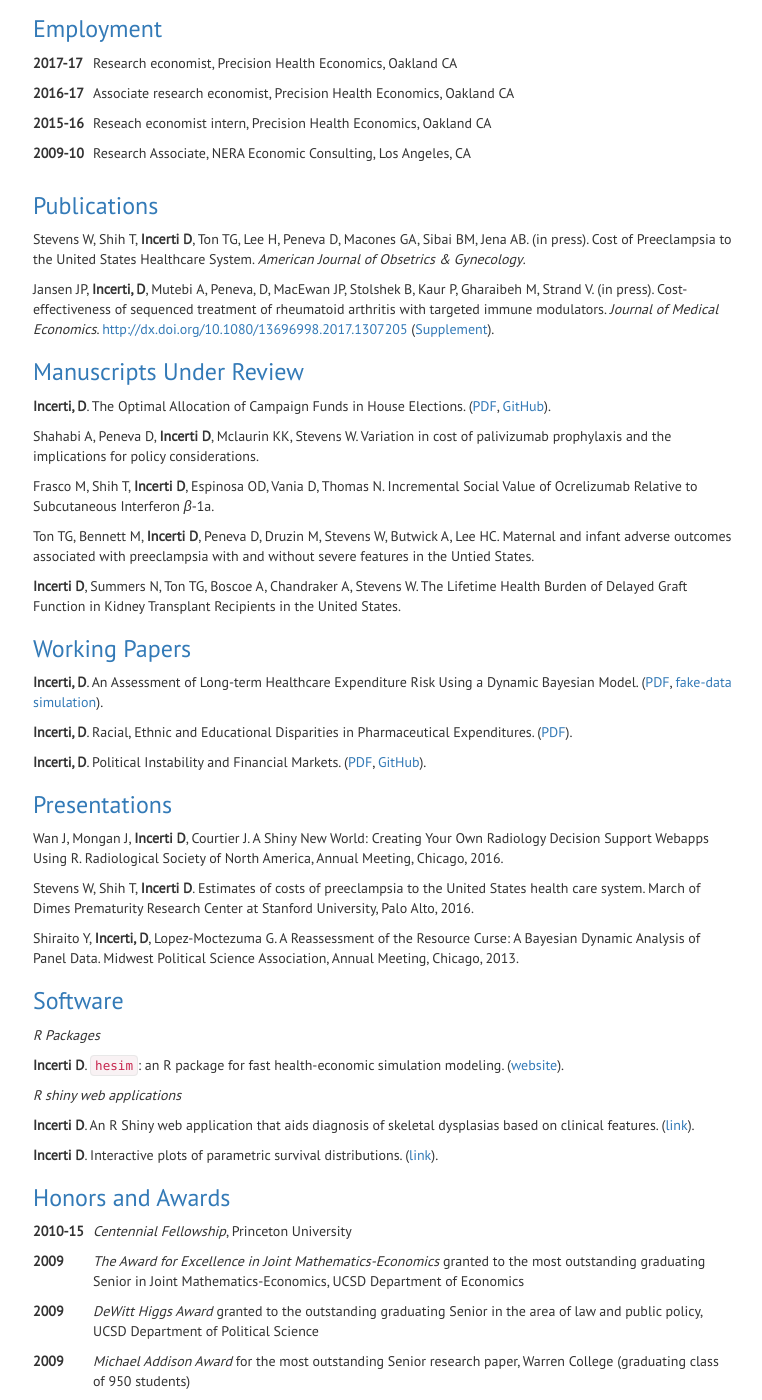
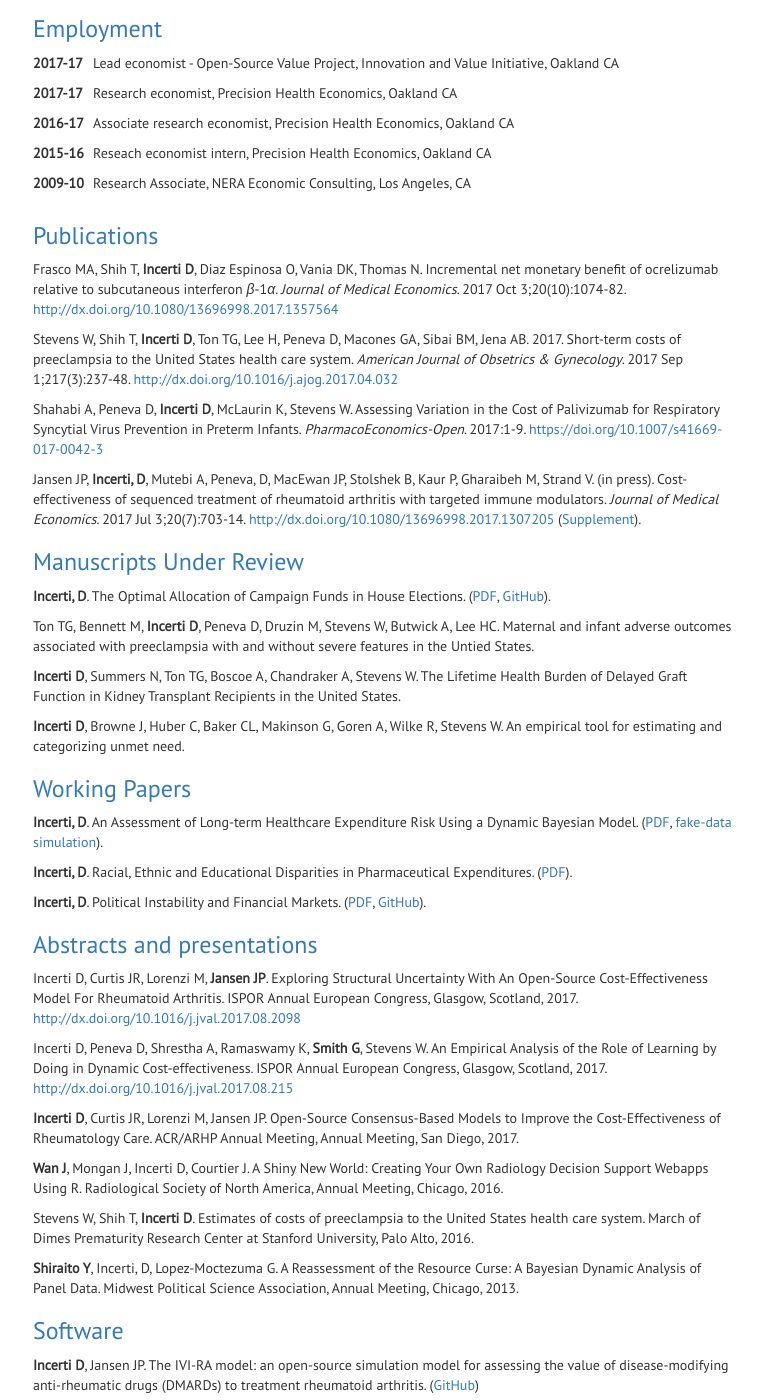
Before and after one commit to dincerti/dincerti.github.io, a Jekyll site: the page built from cv.html, in a window 1280 px wide and 1400 px high, scrolled down 310 px. Shown: the whole window, without its empty margins (257-1019 px from the left). Built offline with Jekyll 4.4.1, drawn with Linux system fonts in a browser that asks for light colours; some of the changed text lies outside the part shown.

Commit message:
Update website with new papers + code

```diff
--- a/cv.html
+++ b/cv.html
@@ -21,6 +21,9 @@ a PDF version is available <a href="dincerti-cv.pdf"> here</a>.
 <h3 id="employment">Employment</h3>
 <dl>
 <dt>2017-17</dt>
+<dd>Lead economist - Open-Source Value Project, Innovation and Value Initiative, Oakland CA
+</dd>
+<dt>2017-17</dt>
 <dd>Research economist, Precision Health Economics, Oakland CA
 </dd>
 <dt>2016-17</dt>
@@ -34,26 +37,34 @@ a PDF version is available <a href="dincerti-cv.pdf"> here</a>.
 </dd>
 </dl>
 <h3 id="publications">Publications</h3>
-<p>Stevens W, Shih T, <strong>Incerti D</strong>, Ton TG, Lee H, Peneva D, Macones GA, Sibai BM, Jena AB. (in press). Cost of Preeclampsia to the United States Healthcare System. <em>American Journal of Obsetrics &amp; Gynecology</em>.</p>
-<p>Jansen JP, <strong>Incerti, D</strong>, Mutebi A, Peneva, D, MacEwan JP, Stolshek B, Kaur P, Gharaibeh M, Strand V. (in press). Cost-effectiveness of sequenced treatment of rheumatoid arthritis with targeted immune modulators. <em>Journal of Medical Economics</em>. <a href="http://dx.doi.org/10.1080/13696998.2017.1307205" class="uri">http://dx.doi.org/10.1080/13696998.2017.1307205</a> (<a href="http://devinincerti.com/papers/ce-bdmards-ra-jme-2017-supplement.pdf">Supplement</a>).</p>
+<p>Frasco MA, Shih T, <strong>Incerti D</strong>, Diaz Espinosa O, Vania DK, Thomas N. Incremental net monetary benefit of ocrelizumab relative to subcutaneous interferon <span class="math inline"><em>β</em></span>-1<span class="math inline"><em>α</em></span>. <em>Journal of Medical Economics</em>. 2017 Oct 3;20(10):1074-82. <a href="http://dx.doi.org/10.1080/13696998.2017.1357564" class="uri">http://dx.doi.org/10.1080/13696998.2017.1357564</a></p>
+<p>Stevens W, Shih T, <strong>Incerti D</strong>, Ton TG, Lee H, Peneva D, Macones GA, Sibai BM, Jena AB. 2017. Short-term costs of preeclampsia to the United States health care system. <em>American Journal of Obsetrics &amp; Gynecology</em>. 2017 Sep 1;217(3):237-48. <a href="http://dx.doi.org/10.1016/j.ajog.2017.04.032" class="uri">http://dx.doi.org/10.1016/j.ajog.2017.04.032</a></p>
+<p>Shahabi A, Peneva D, <strong>Incerti D</strong>, McLaurin K, Stevens W. Assessing Variation in the Cost of Palivizumab for Respiratory Syncytial Virus Prevention in Preterm Infants. <em>PharmacoEconomics-Open</em>. 2017:1-9. <a href="https://doi.org/10.1007/s41669-017-0042-3" class="uri">https://doi.org/10.1007/s41669-017-0042-3</a></p>
+<p>Jansen JP, <strong>Incerti, D</strong>, Mutebi A, Peneva, D, MacEwan JP, Stolshek B, Kaur P, Gharaibeh M, Strand V. (in press). Cost-effectiveness of sequenced treatment of rheumatoid arthritis with targeted immune modulators. <em>Journal of Medical Economics</em>. 2017 Jul 3;20(7):703-14. <a href="http://dx.doi.org/10.1080/13696998.2017.1307205" class="uri">http://dx.doi.org/10.1080/13696998.2017.1307205</a> (<a href="http://devinincerti.com/papers/ce-bdmards-ra-jme-2017-supplement.pdf">Supplement</a>).</p>
 <h3 id="manuscripts-under-review">Manuscripts Under Review</h3>
 <p><strong>Incerti, D</strong>. The Optimal Allocation of Campaign Funds in House Elections. (<a href="http://devinincerti.com/papers/optimal_house.pdf">PDF</a>, <a href="https://github.com/dincerti/optimal-house">GitHub</a>).</p>
-<p>Shahabi A, Peneva D, <strong>Incerti D</strong>, Mclaurin KK, Stevens W. Variation in cost of palivizumab prophylaxis and the implications for policy considerations.</p>
-<p>Frasco M, Shih T, <strong>Incerti D</strong>, Espinosa OD, Vania D, Thomas N. Incremental Social Value of Ocrelizumab Relative to Subcutaneous Interferon <span class="math inline"><em>β</em></span>-1a.</p>
 <p>Ton TG, Bennett M, <strong>Incerti D</strong>, Peneva D, Druzin M, Stevens W, Butwick A, Lee HC. Maternal and infant adverse outcomes associated with preeclampsia with and without severe features in the Untied States.</p>
 <p><strong>Incerti D</strong>, Summers N, Ton TG, Boscoe A, Chandraker A, Stevens W. The Lifetime Health Burden of Delayed Graft Function in Kidney Transplant Recipients in the United States.</p>
+<p><strong>Incerti D</strong>, Browne J, Huber C, Baker CL, Makinson G, Goren A, Wilke R, Stevens W. An empirical tool for estimating and categorizing unmet need.</p>
 <h3 id="working-papers">Working Papers</h3>
 <p><strong>Incerti, D</strong>. An Assessment of Long-term Healthcare Expenditure Risk Using a Dynamic Bayesian Model. (<a href="http://devinincerti.com/papers/longterm_spending.pdf">PDF</a>, <a href="http://devinincerti.com/twopart_re_longitudinal.html">fake-data simulation</a>).</p>
 <p><strong>Incerti, D</strong>. Racial, Ethnic and Educational Disparities in Pharmaceutical Expenditures. (<a href="http://devinincerti.com/papers/disparities_rx.pdf">PDF</a>).</p>
 <p><strong>Incerti, D</strong>. Political Instability and Financial Markets. (<a href="http://devinincerti.com/papers/instability_finance.pdf">PDF</a>, <a href="https://github.com/dincerti/political-instability">GitHub</a>).</p>
-<h3 id="presentations">Presentations</h3>
-<p>Wan J, Mongan J, <strong>Incerti D</strong>, Courtier J. A Shiny New World: Creating Your Own Radiology Decision Support Webapps Using R. Radiological Society of North America, Annual Meeting, Chicago, 2016.</p>
+<h3 id="abstracts-and-presentations">Abstracts and presentations</h3>
+<p>Incerti D, Curtis JR, Lorenzi M, <strong>Jansen JP</strong>. Exploring Structural Uncertainty With An Open-Source Cost-Effectiveness Model For Rheumatoid Arthritis. ISPOR Annual European Congress, Glasgow, Scotland, 2017. <a href="http://dx.doi.org/10.1016/j.jval.2017.08.2098" class="uri">http://dx.doi.org/10.1016/j.jval.2017.08.2098</a></p>
+<p>Incerti D, Peneva D, Shrestha A, Ramaswamy K, <strong>Smith G</strong>, Stevens W. An Empirical Analysis of the Role of Learning by Doing in Dynamic Cost-effectiveness. ISPOR Annual European Congress, Glasgow, Scotland, 2017. <a href="http://dx.doi.org/10.1016/j.jval.2017.08.215" class="uri">http://dx.doi.org/10.1016/j.jval.2017.08.215</a></p>
+<p><strong>Incerti D</strong>, Curtis JR, Lorenzi M, Jansen JP. Open-Source Consensus-Based Models to Improve the Cost-Effectiveness of Rheumatology Care. ACR/ARHP Annual Meeting, Annual Meeting, San Diego, 2017.</p>
+<p><strong>Wan J</strong>, Mongan J, Incerti D, Courtier J. A Shiny New World: Creating Your Own Radiology Decision Support Webapps Using R. Radiological Society of North America, Annual Meeting, Chicago, 2016.</p>
 <p>Stevens W, Shih T, <strong>Incerti D</strong>. Estimates of costs of preeclampsia to the United States health care system. March of Dimes Prematurity Research Center at Stanford University, Palo Alto, 2016.</p>
-<p>Shiraito Y, <strong>Incerti, D</strong>, Lopez-Moctezuma G. A Reassessment of the Resource Curse: A Bayesian Dynamic Analysis of Panel Data. Midwest Political Science Association, Annual Meeting, Chicago, 2013.</p>
+<p><strong>Shiraito Y</strong>, Incerti, D, Lopez-Moctezuma G. A Reassessment of the Resource Curse: A Bayesian Dynamic Analysis of Panel Data. Midwest Political Science Association, Annual Meeting, Chicago, 2013.</p>
 <h3 id="software">Software</h3>
-<p><em>R Packages</em></p>
+<p><strong>Incerti D</strong>, Jansen JP. The IVI-RA model: an open-source simulation model for assessing the value of disease-modifying anti-rheumatic drugs (DMARDs) to treatment rheumatoid arthritis. (<a href="https://github.com/InnovationValueInitiative/IVI-RA">GitHub</a>)</p>
+<ul>
+<li><a href="https://innovationvalueinitiative.github.io/IVI-RA">iviRA R package</a>: an R package for running the IVI-RA model.</li>
+<li><a href="https://innovationandvalueinitiative.shinyapps.io/ivi-ra-expert/">IVI-RA Model Interface</a>: an R Shiny web interface providing full control over the treatments, the patient population, model parameters, model structures, and time horizon.</li>
+<li><a href="http://apps.thevalueinitiative.org/ivi-ra/">IVI-RA Value Tool</a>: a more streamlined R Shiny web application for users with less experience in decision-analytic modeling and rheumatoid arthritis.</li>
+</ul>
 <p><strong>Incerti D</strong>. <code>hesim</code>: an R package for fast health-economic simulation modeling. (<a href="http://devinincerti.com/hesim/">website</a>).</p>
-<p><em>R shiny web applications</em></p>
 <p><strong>Incerti D</strong>. An R Shiny web application that aids diagnosis of skeletal dysplasias based on clinical features. (<a href="http://104.131.159.61:3838/skeletal-dysplasias/">link</a>).</p>
 <p><strong>Incerti D</strong>. Interactive plots of parametric survival distributions. (<a href="http://104.131.159.61:3838/survival-curves/">link</a>).</p>
 <h3 id="honors-and-awards">Honors and Awards</h3>
```
Also changed, not shown: other parts of cv.html (+1 -1 lines), code.md (+9 -2 lines), cv-pandoc.md (+26 -13 lines), 1 other file.
